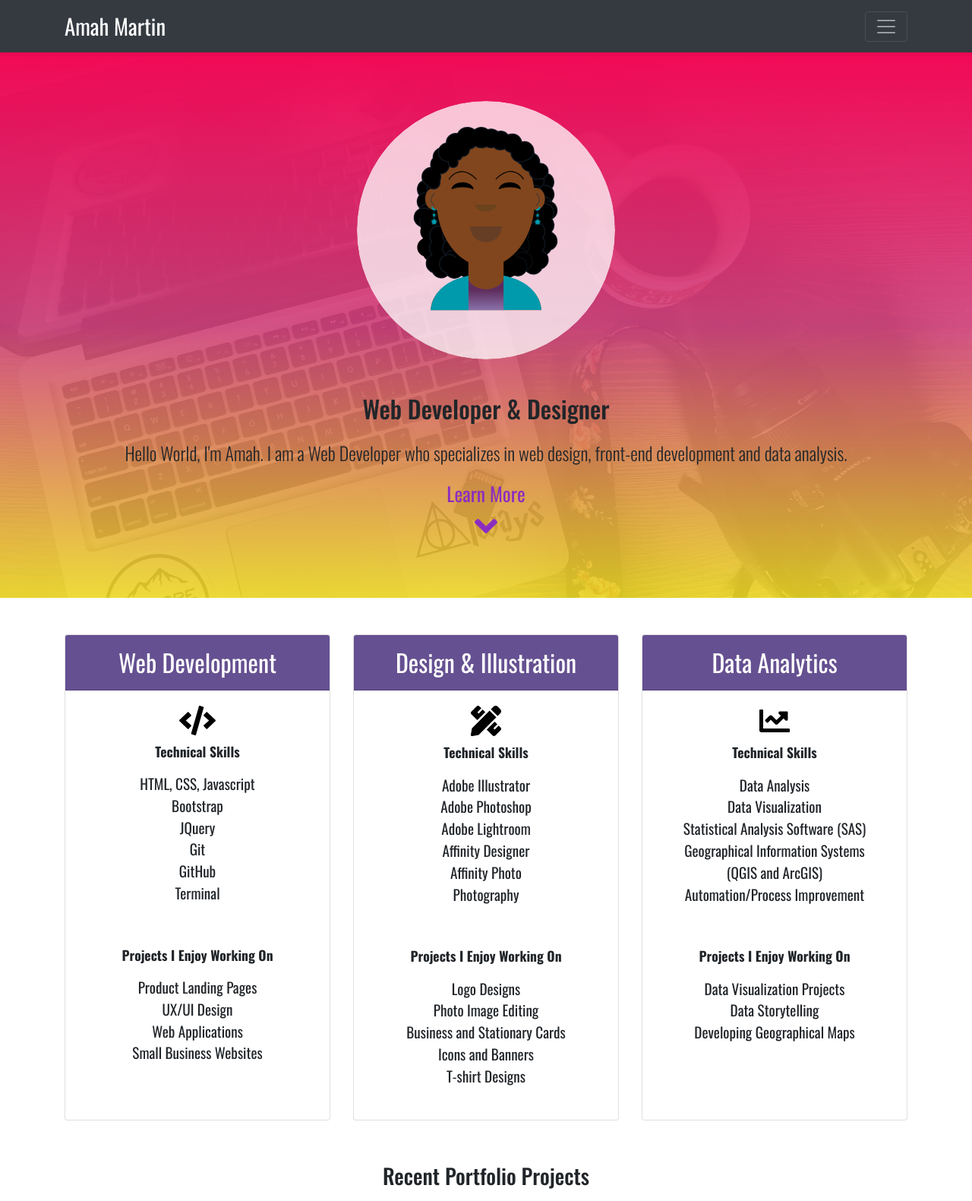
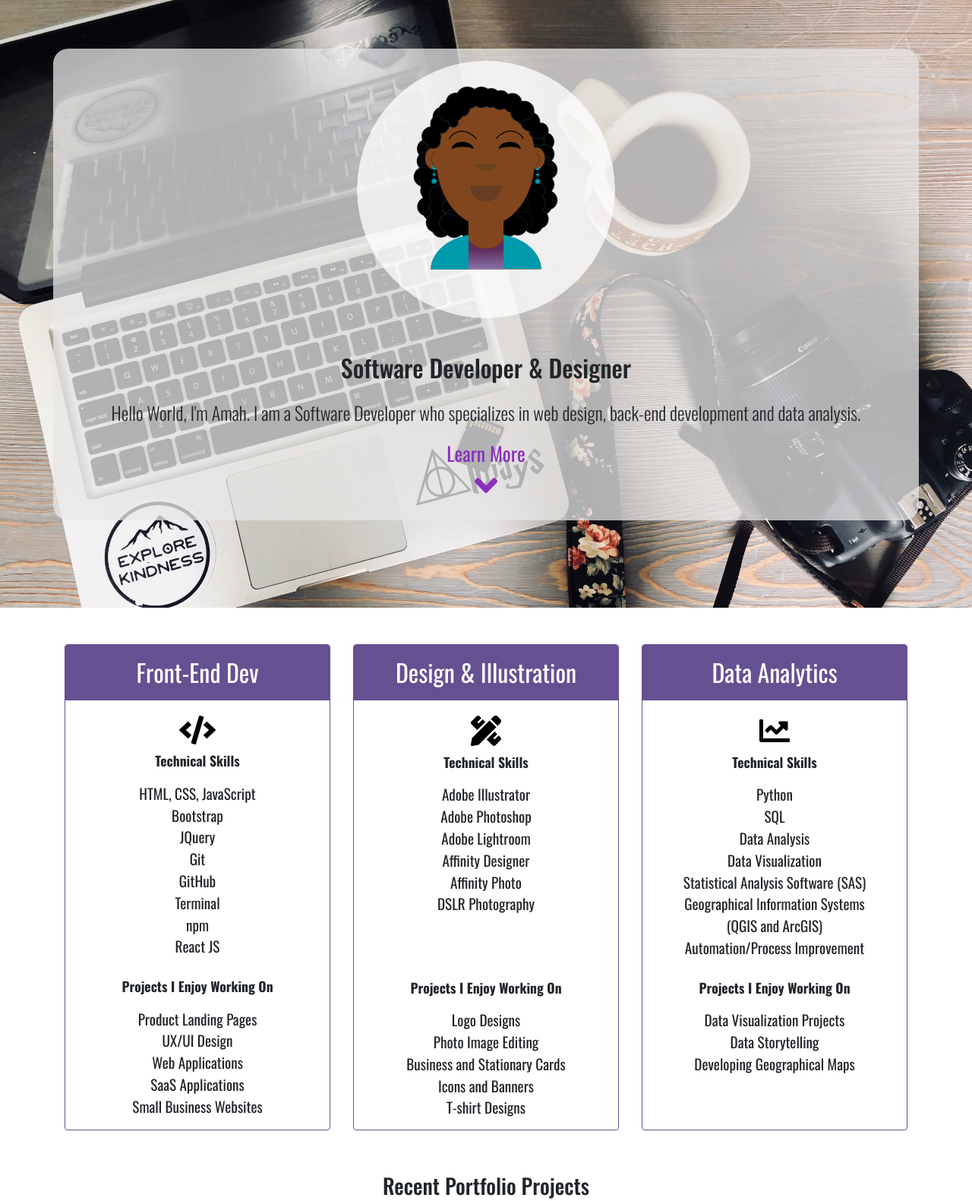
Before and after one commit to ammartin8/portfolio-site, a plain HTML site: page index.html in a window 1280 px wide. Shown: the top 1581 px of the page at 76% size. Drawn offline with nearby package versions, Linux system fonts and the light colour scheme.

Commit message:
Updated index.html page and css styles

```diff
--- a/css/styles.css
+++ b/css/styles.css
@@ -9,6 +9,7 @@ html {
 
 body {
     font-family: 'Oswald', sans-serif;
+    /* background: rgb(196, 193, 193); */
 }
 
 /*navbar header styling*/
@@ -22,10 +23,16 @@ body {
 /* Bootstrap Jumbotron styling*/
 .jumbotron {
     background-image:
-    linear-gradient(rgba(241, 9, 86), rgb(209, 66, 125, 0.9), rgb(236, 216, 37, 0.9)),
     url('../img/jumbo_background_final.jpg');
     background-size: cover, cover;
     border-radius: 0;
+    height: 100vh;
+}
+
+.profileSection {
+    background-color: rgba(233, 231, 231, 0.75);
+    border-radius: 20px;
+    padding: 1em;
 }
 
 .profilepic {
@@ -48,7 +55,7 @@ body {
             transform: translateY(0%);
         }
         50% {
-            transform: translateY(15%);
+            transform: translateY(20%);
         }
         100% {
             transform: translateY(0%);
@@ -68,6 +75,10 @@ body {
     }
 
 /* Styling Skill Section */
+.card {
+    border-color: rgb(101, 80, 145);
+}
+
 .skillSection {
     background-color: rgb(101, 80, 145);
 }
@@ -79,6 +90,7 @@ body {
 
 .card-header {
     background-color:  rgb(101, 80, 145);
+    border-color: rgb(101, 80, 145);
 }
 
 .cardLength {
@@ -122,10 +134,6 @@ body {
 }
 };
 
-/* Overlay of project images */
-#overlayOnImage:hover {
-    transform: scale(3.5);
-}
 
 /* Styling all links on page  */
 footer a,
@@ -158,4 +166,5 @@ footer a:hover{
     font-size: 1.5em;
     max-width: 100%;
     text-align: center;
+    font-weight: 300;
 }
--- a/index.html
+++ b/index.html
@@ -1,7 +1,7 @@
 <!doctype html>
 <html lang="en">
   <head>
-    <title>Web Developer Portfolio | Amah Martin - Web Developer</title>
+    <title>Amah Martin - Software Developer</title>
     <link rel="stylesheet" href="https://stackpath.bootstrapcdn.com/bootstrap/4.3.1/css/bootstrap.min.css"
             integrity="sha384-ggOyR0iXCbMQv3Xipma34MD+dH/1fQ784/j6cY/iJTQUOhcWr7x9JvoRxT2MZw1T"
             crossorigin="anonymous">
@@ -12,46 +12,17 @@
   </head>
 
   <body>
-  <header>
-  <div class="collapse bg-dark" id="navbarHeader">
-    <div class="container">
-      <div class="row">
-        <div class="col-sm-8 col-md-7 py-4">
-          <h4 class="text-white">Web Development & Design</h4>
-          <p class="text-muted">Hello World, I'm Amah. I am a Web Developer who specializes in web design, front-end development and data analysis.</p>
-        </div>
+    <header>
 
-        <div class="col-xs-12 col-sm-4 offset-md-1 py-4">
-          <h4 class="text-white">Contact</h4>
-          <ul class="list-unstyled">
-            <li><a href="https://www.twitter.com/amuzen22" class="text-white">Follow on Twitter</a></li>
-            <li><a href="https://github.com/ammartin8" class="text-white">Follow on GitHub</a></li>
-            <li><a href="mailto:ammartin8249@gmail.com" class="text-white">Email me</a></li>
-          </ul>
-        </div>
-      </div>
-    </div>
-  </div>
-
-  <div class="navbar navbar-dark bg-dark shadow-sm">
-    <div class="container d-flex justify-content-between">
-      <a href="#" class="navbar-brand d-flex align-items-center logo">
-        <font-weight-bold>Amah Martin</font-weight-bold>
-      </a>
-      <button class="navbar-toggler" type="button" data-toggle="collapse" data-target="#navbarHeader" aria-controls="navbarHeader" aria-expanded="false" aria-label="Toggle navigation">
-        <span class="navbar-toggler-icon"></span>
-      </button>
-    </div>
-  </div>
-</header>
+    </header>
 
   <main role="main">
 
   <section class="jumbotron text-center my-0">
-    <div class="container">
+    <div class="container profileSection">
       <img src="img/illustrated_profile.svg" class="img-fluid rounded-circle col-4 mb-4 profilepic" style="width: 400px" >
-      <h1 class="jumbotron-heading">Web Developer & Designer</h1>
-      <p class="lead paragraphText">Hello World, I'm Amah. I am a Web Developer who specializes in web design, front-end development and data analysis.</p>
+      <h1 class="jumbotron-heading">Software Developer & Designer</h1>
+      <p class="lead paragraphText">Hello World, I'm Amah. I am a Software Developer who specializes in web design, back-end development and data analysis.</p>
       <p>
         <a href="#skillSection" class="nounderline text-center" style="color: rgb(139, 46, 192); font-size: 1.6em">Learn More
         <br><img src="img/angle-down-purple.svg" class="learnMoreHover" aria-hidden="true" style="color: rgb(139, 46, 192); width: 1.2em"></a>
@@ -65,18 +36,19 @@
 
         <div class="col-xs-12 col-sm-12 col-lg-4 mx-auto cardLength mb-2">
           <div class="card mb-4 h-100">
-            <p class="text-center card-header skillHeader text-nowrap">Web Development</p>
+            <p class="text-center card-header skillHeader text-nowrap">Front-End Dev</p>
             <div class="card-body">
               <img src="img/code.svg" class="img-fluid d-block mx-auto mb-2" style="width: 3em">
               <p class="subheader text-center font-weight-bold">Technical Skills</p>
                 <ul class="row d-block text-center listItems">
-                  <li>HTML, CSS, Javascript</li>
+                  <li>HTML, CSS, JavaScript</li>
                   <li>Bootstrap</li>
                   <li>JQuery</li>
                   <li>Git</li>
                   <li>GitHub</li>
                   <li>Terminal</li>
-                  <li>&nbsp;</li>
+                  <li>npm</li>
+                  <li>React JS</li>
                 </ul>
               <br>
               <p class="subheader text-center font-weight-bold">Projects I Enjoy Working On</p>
@@ -84,9 +56,9 @@
                   <li>Product Landing Pages</li>
                   <li>UX/UI Design</li>
                   <li>Web Applications</li>
+                  <li>SaaS Applications</li>
                   <li>Small Business Websites</li>
                 </ul>
-
             </div>
           </div>
         </div>
@@ -103,7 +75,8 @@
                   <li>Adobe Lightroom</li>
                   <li>Affinity Designer</li>
                   <li>Affinity Photo</li>
-                  <li>Photography</li>
+                  <li>DSLR Photography</li>
+                  <li>&nbsp;</li>
                   <li>&nbsp;</li>
                 </ul>
                 <br>
@@ -126,12 +99,13 @@
                 <img src="img/chart-line.svg" class="img-fluid d-block mx-auto mb-2">
                 <p class="subheader text-center font-weight-bold">Technical Skills</p>
                   <ul class="text-center listItems">
+                    <li>Python</li>
+                    <li>SQL</li>
                     <li>Data Analysis</li>
                     <li>Data Visualization</li>
                     <li>Statistical Analysis Software (SAS)</li>
                     <li>Geographical Information Systems<br> (QGIS and ArcGIS)</li>
                     <li>Automation/Process Improvement</li>
-                    <li>&nbsp;</li>
                   </ul>
                   <br>
                   <p class="subheader text-center font-weight-bold">Projects I Enjoy Working On</p>
@@ -151,11 +125,12 @@
   <!-- /Skills Section -->
 
     <!-- Portfolio Section -->
-    <h3 class ="text-center mb-5">Recent Portfolio Projects</h3>
+
       <div class="container mb-5 mt-3">
+        <h3 class ="text-center mb-5">Recent Portfolio Projects</h3>
         <div class="row mx-auto">
           <div class=" col-xs-12 mx-auto py-4" data-aos="fade-up" data-aos-duration="2000">
-            <a href="https://ammartin8.github.io/photographyPortfolio/" target="_blank"><img src="img/photoPortfolioSite.JPG" class="img-fluid portfolioImage " id="overlayOnImage" alt="Image preview of Mellow A Photography website project" style="width: 300px"></a>
+            <a href="https://ammartin8.github.io/photographyPortfolio/" target="_blank"><img src="img/photoPortfolioSite.JPG" class="img-fluid portfolioImage " alt="Image preview of Mellow A Photography website project" style="width: 300px"></a>
           </div>
           <div class=" col-xs-12 mx-auto py-4" data-aos="fade-up" data-aos-delay="400" data-aos-duration="2000">
             <a href="https://ammartin8.github.io/tech-landing-page/" target="_blank"><img src="img/LandingPageCapture_crop.JPG" target="_blank" class="img-fluid d-block mx-auto portfolioImage overlayOnImage" alt="image showing project landing page example for yoga fitness website" style="width: 300px; height: 196.116px"></a>
@@ -185,7 +160,7 @@
       <ul class="list-unstyled">
         <li><a href="https://www.twitter.com/amuzen22" class="bootstrapOverride">Follow on Twitter</a></li>
         <li><a href="https://github.com/ammartin8" class="bootstrapOverride">Follow on GitHub</a></li>
-        <li><a href="mailto:ammartin8249@gmail.com" class="bootstrapOverride">Email me</a></li>
+        <li><a href="mailto:ammartin8249@gmail.com" class="bootstrapOverride">Hire me</a></li>
       </ul>
       <p class="text-center my-0 py-3">&copy; 2019 Designed by Me, Amah</p>
 </footer>
```
